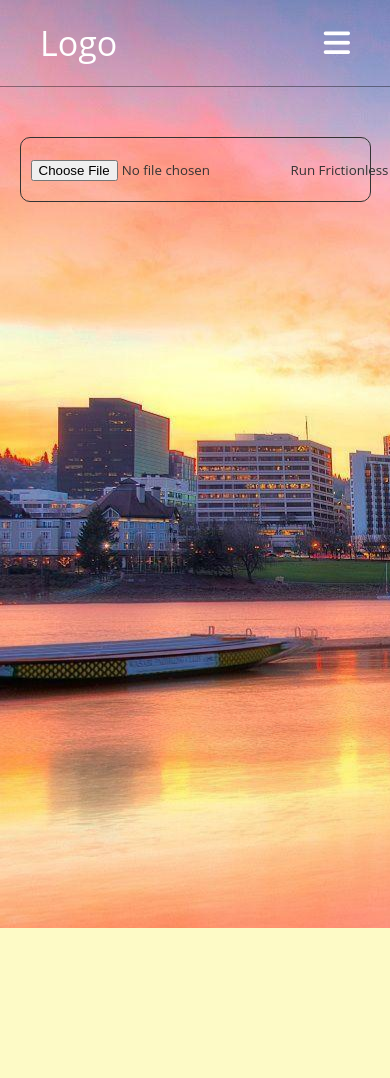
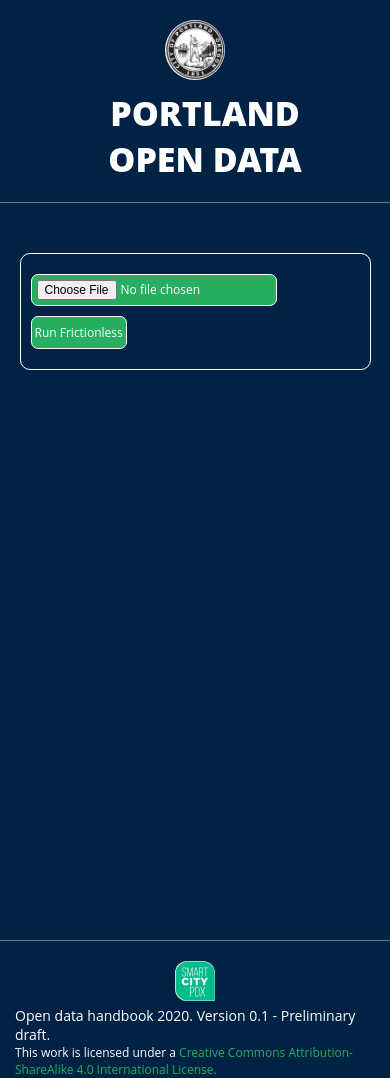
Before and after one commit to DjDadMouth1/Capstone-Summer-Fall, a Flask app: page / in a window 390 px wide. Before the commit the page ends 928 px from the top, so only its background shows below. Run offline with Flask 2, Linux system fonts and the light colour scheme; some libraries are stand-ins or nearby versions.

Commit message:
remove tabs, change background color, add footer

```diff
--- a/scss/style.scss
+++ b/scss/style.scss
@@ -3,7 +3,7 @@
 @import "media";
 
 *{
-    color: #333;
+    color: white;
 }
 html,body,input, button{
     font-family: "Open Sans", Courier, monospace;
@@ -17,133 +17,38 @@ img{
 }
 //@media only screen and (max-width: 768px)
 .body-content{
-    background-image: url("../images/background.jpg");
-    background-size: no-repeat;
-    height: 110vh;
+    background-color: #002244;
+    //height: 100vh;
+    position: relative;
 
     header{
         padding: 0px 20px;
         @media only screen and (max-width: 768px){
             padding: 0px 40px;
         }
-        border-bottom: 1px solid rgba(black, 0.4);
+        border-bottom: 1px solid rgba(white, 0.4);
         .container{
             padding: 20px 0px;
             .logo{
 
                 a{
-                    font-size: 34px;
-                    color: white;
                     @media only screen and (max-width: 768px){
                         font-size: 34px;
                     }
-                }
-            }
-            .navi{
-                .navi-list{
-                    @media only screen and (max-width: 700px){
-                        .nav-element{
-                            display: none;
-                        }
-                    }
-                    li{
-                        a{
-                            display: flex;
-                            align-items: center;
-                            justify-content: center;
-                            @media only screen and (max-width: 768px){
-                                font-size: 20px;
-                            }
-
-                            font-size: 24px;
-                            color: white;
-                            margin-left: 30px;
-                            font-weight: bold;
-
-                        }
-                        &:hover a{
-                            color: $secondary;
-                        }
-                    }
-                    .hamburger-icon{
-                        display: none;
-                        padding-left: 20px;
-                        /* .hover-ham{
-                            .ham-content{
-
-                                display: none;
-                                position: absolute;
-                                top: 48px;
-                                right: 20px;
-                                background-color: $primary;
-                                min-width: 160px;
-                                box-shadow: 0px 8px 16px 0px rgba(0,0,0,0.2);
-                                z-index: 1;
-                                padding: 10px 0px;
-                                a{
-                                    display: block;
-                                    padding: 5px 10px 5px 0px;
-                                    &:hover{
-                                        color: greenyellow;
-                                    }
-                                }
-
-
-                            }
-                        }
-
-                        .hover-ham{
-                            &:hover .ham-content{
-                                display: block;
-                            }
-                        } */
-
-
-                        @media only screen and (max-width: 700px){
-
-                            display: inline-block;
-                            position: relative;
-                            :hover .ham-content{
-                                display: block;
-                            }
-                            .hover-ham{
-                                .ham-content{
-                                    display: none;
-                                    position: absolute;
-                                    top: 26px;
-                                    right: 0;
-                                    background-color: $primary;
-                                    min-width: 160px;
-                                    box-shadow: 0px 8px 16px 0px rgba(0,0,0,0.2);
-                                    z-index: 1;
-                                    padding: 10px 0px;
-                                    a{
-                                        display: block;
-
-                                        padding: 5px 10px 5px 0px;
-                                        &:hover{
-                                            color: greenyellow;
+                    .logo-img{
+                        border-radius: 50%;
+                        width: 60px;
                     }
                 }
             }
-                            }
-                            .hover-ham{
-                                &:hover .ham-content{
-                                    display: block;
-                                }
-                            }
-
-
-                        }
-
-                        i{
+            .title{
+                margin-left: 20px;
+                a{
+                    div{
+                        font-size: 34px;
                         color: white;
-
-
-                            @media only screen and (max-width: 700px){
-
-                                font-size: 30px;
-                            }
+                        font-weight: 900;
+                        text-align: center;
                     }
 
                 }
@@ -151,16 +56,15 @@ img{
 
         }
     }
-    }
 
     .content{
         padding-top: 50px;
+        border-bottom: 1px solid rgba(white, 0.4);
         .container{
-
             .input-form{
                 margin: auto;
                 width: 50%;
-                @media only screen and (max-width: 768px){
+                @media only screen and (max-width: 900px){
                     width: 70%;
                 }
                 @media only screen and (max-width: 600px){
@@ -169,15 +73,18 @@ img{
                 form{
                     display: flex;
                     justify-content: space-between;
-                    border: solid #333 1px;
+                    border: solid white 1px;
                     border-radius: 10px;
                     padding: 20px 20px 20px 20px;
                     @media only screen and (max-width: 600px){
                         padding: 20px 10px;
+                        display: block;
+                        margin: auto;
                     }
+                    .input-p{
+                        cursor: pointer;
                         .choose-file{
-
-                        border: solid 1px #333;
+                            border: solid 1px white;
                             border-radius: 7px;
                             background-color: $primary;
                             color: white;
@@ -186,19 +93,24 @@ img{
                             &:hover{
                                 color: $secondary;
                             }
-                        @media only screen and (max-width: 600px){
+                            @media only screen and (max-width: 950px){
                                 font-size: 12px;
                             }
+                            @media only screen and (max-width: 600px){
+                                margin-bottom: 10px;
                             }
+                        }
+                    }
+
                     .run-frictionless{
                         padding: 0px 10px;
                         height: 33px;
-                        border: solid 1px #333;
+                        border: solid 1px white;
                         border-radius: 7px;
                         background-color: $primary;
                         color: white;
                         cursor: pointer;
-                        @media only screen and (max-width: 600px){
+                        @media only screen and (max-width: 950px){
                             font-size: 12px;
                             padding: 0px 3px;
                         }
@@ -235,7 +147,7 @@ img{
                         height: 33px;
                         font-size: 14px;
                         box-sizing: border-box;
-                        border: solid 1px #333;
+                        border: solid 1px white;
                         border-radius: 7px;
                         background-color: $primary;
                         color: white;
@@ -265,5 +177,35 @@ img{
             }
     }
     }
+    footer{
+        background-color: #002244;
+        padding-top: 20px;
+        a{
+            .blue-logo{
+                border-radius: 30% 30% 0% 30%;
+                width: 40px;
+            }
+        }
+        .footer-content{
+            margin-left: 15px;
+            .footer-version{
+                font-size: 14px;
+            }
+            .footer-license{
+                font-size: 12px;
+                a{
+                    color: $primary;
+                }
+            }
 
         }
+        @media only screen and (max-width: 786){
+            a{
+            .blue-logo{
+                width: 20px;
+            }
+        }
+        }
+    }
+
+}
--- a/static/css/style.css
+++ b/static/css/style.css
@@ -49,7 +49,7 @@
 }
 
 * {
-  color: #333;
+  color: white;
 }
 
 html, body, input, button {
@@ -66,14 +66,13 @@ img {
 }
 
 .body-content {
-  background-image: url("../images/background.jpg");
-  background-size: no-repeat;
-  height: 110vh;
+  background-color: #002244;
+  position: relative;
 }
 
 .body-content header {
   padding: 0px 20px;
-  border-bottom: 1px solid rgba(0, 0, 0, 0.4);
+  border-bottom: 1px solid rgba(255, 255, 255, 0.4);
 }
 
 @media only screen and (max-width: 768px) {
@@ -86,127 +85,31 @@ img {
   padding: 20px 0px;
 }
 
-.body-content header .container .logo a {
-  font-size: 34px;
-  color: white;
-}
-
 @media only screen and (max-width: 768px) {
   .body-content header .container .logo a {
     font-size: 34px;
   }
 }
 
-@media only screen and (max-width: 700px) {
-  .body-content header .container .navi .navi-list .nav-element {
-    display: none;
-  }
+.body-content header .container .logo a .logo-img {
+  border-radius: 50%;
+  width: 60px;
 }
 
-.body-content header .container .navi .navi-list li a {
-  display: -webkit-box;
-  display: -ms-flexbox;
-  display: flex;
-  -webkit-box-align: center;
-      -ms-flex-align: center;
-          align-items: center;
-  -webkit-box-pack: center;
-      -ms-flex-pack: center;
-          justify-content: center;
-  font-size: 24px;
-  color: white;
-  margin-left: 30px;
-  font-weight: bold;
+.body-content header .container .title {
+  margin-left: 20px;
 }
 
-@media only screen and (max-width: 768px) {
-  .body-content header .container .navi .navi-list li a {
-    font-size: 20px;
-  }
-}
-
-.body-content header .container .navi .navi-list li:hover a {
-  color: #f1c40f;
-}
-
-.body-content header .container .navi .navi-list .hamburger-icon {
-  display: none;
-  padding-left: 20px;
-  /* .hover-ham{
-                            .ham-content{
-
-                                display: none;
-                                position: absolute;
-                                top: 48px;
-                                right: 20px;
-                                background-color: $primary;
-                                min-width: 160px;
-                                box-shadow: 0px 8px 16px 0px rgba(0,0,0,0.2);
-                                z-index: 1;
-                                padding: 10px 0px;
-                                a{
-                                    display: block;
-                                    padding: 5px 10px 5px 0px;
-                                    &:hover{
-                                        color: greenyellow;
-                                    }
-                                }
-
-
-                            }
-                        }
-
-                        .hover-ham{
-                            &:hover .ham-content{
-                                display: block;
-                            }
-                        } */
-}
-
-@media only screen and (max-width: 700px) {
-  .body-content header .container .navi .navi-list .hamburger-icon {
-    display: inline-block;
-    position: relative;
-  }
-  .body-content header .container .navi .navi-list .hamburger-icon :hover .ham-content {
-    display: block;
-  }
-  .body-content header .container .navi .navi-list .hamburger-icon .hover-ham .ham-content {
-    display: none;
-    position: absolute;
-    top: 26px;
-    right: 0;
-    background-color: #27ae60;
-    min-width: 160px;
-    -webkit-box-shadow: 0px 8px 16px 0px rgba(0, 0, 0, 0.2);
-            box-shadow: 0px 8px 16px 0px rgba(0, 0, 0, 0.2);
-    z-index: 1;
-    padding: 10px 0px;
-  }
-  .body-content header .container .navi .navi-list .hamburger-icon .hover-ham .ham-content a {
-    display: block;
-    padding: 5px 10px 5px 0px;
-  }
-  .body-content header .container .navi .navi-list .hamburger-icon .hover-ham .ham-content a:hover {
-    color: greenyellow;
-  }
-  .body-content header .container .navi .navi-list .hamburger-icon .hover-ham:hover .ham-content {
-    display: block;
-  }
-}
-
-.body-content header .container .navi .navi-list .hamburger-icon i {
+.body-content header .container .title a div {
+  font-size: 34px;
   color: white;
-}
-
-@media only screen and (max-width: 700px) {
-  .body-content header .container .navi .navi-list .hamburger-icon i {
-    font-size: 30px;
-  }
+  font-weight: 900;
+  text-align: center;
 }
 
 .body-content .content {
   padding-top: 50px;
+  border-bottom: 1px solid rgba(255, 255, 255, 0.4);
 }
 
 .body-content .content .container .input-form {
@@ -214,7 +117,7 @@ img {
   width: 50%;
 }
 
-@media only screen and (max-width: 768px) {
+@media only screen and (max-width: 900px) {
   .body-content .content .container .input-form {
     width: 70%;
   }
@@ -233,7 +136,7 @@ img {
   -webkit-box-pack: justify;
       -ms-flex-pack: justify;
           justify-content: space-between;
-  border: solid #333 1px;
+  border: solid white 1px;
   border-radius: 10px;
   padding: 20px 20px 20px 20px;
 }
@@ -241,11 +144,17 @@ img {
 @media only screen and (max-width: 600px) {
   .body-content .content .container .input-form form {
     padding: 20px 10px;
+    display: block;
+    margin: auto;
   }
 }
 
-.body-content .content .container .input-form form .choose-file {
-  border: solid 1px #333;
+.body-content .content .container .input-form form .input-p {
+  cursor: pointer;
+}
+
+.body-content .content .container .input-form form .input-p .choose-file {
+  border: solid 1px white;
   border-radius: 7px;
   background-color: #27ae60;
   color: white;
@@ -253,27 +162,33 @@ img {
   cursor: pointer;
 }
 
-.body-content .content .container .input-form form .choose-file:hover {
+.body-content .content .container .input-form form .input-p .choose-file:hover {
   color: #f1c40f;
 }
 
+@media only screen and (max-width: 950px) {
+  .body-content .content .container .input-form form .input-p .choose-file {
+    font-size: 12px;
+  }
+}
+
 @media only screen and (max-width: 600px) {
-  .body-content .content .container .input-form form .choose-file {
-    font-size: 12px;
+  .body-content .content .container .input-form form .input-p .choose-file {
+    margin-bottom: 10px;
   }
 }
 
 .body-content .content .container .input-form form .run-frictionless {
   padding: 0px 10px;
   height: 33px;
-  border: solid 1px #333;
+  border: solid 1px white;
   border-radius: 7px;
   background-color: #27ae60;
   color: white;
   cursor: pointer;
 }
 
-@media only screen and (max-width: 600px) {
+@media only screen and (max-width: 950px) {
   .body-content .content .container .input-form form .run-frictionless {
     font-size: 12px;
     padding: 0px 3px;
@@ -317,7 +232,7 @@ img {
   font-size: 14px;
   -webkit-box-sizing: border-box;
           box-sizing: border-box;
-  border: solid 1px #333;
+  border: solid 1px white;
   border-radius: 7px;
   background-color: #27ae60;
   color: white;
@@ -349,4 +264,36 @@ img {
   overflow: auto;
   padding: 0px 10px;
 }
+
+.body-content footer {
+  background-color: #002244;
+  padding-top: 20px;
+}
+
+.body-content footer a .blue-logo {
+  border-radius: 30% 30% 0% 30%;
+  width: 40px;
+}
+
+.body-content footer .footer-content {
+  margin-left: 15px;
+}
+
+.body-content footer .footer-content .footer-version {
+  font-size: 14px;
+}
+
+.body-content footer .footer-content .footer-license {
+  font-size: 12px;
+}
+
+.body-content footer .footer-content .footer-license a {
+  color: #27ae60;
+}
+
+@media only screen and (max-width: 786) {
+  .body-content footer a .blue-logo {
+    width: 20px;
+  }
+}
 /*# sourceMappingURL=style.css.map */
--- a/templates/htmlPage.html
+++ b/templates/htmlPage.html
@@ -39,46 +39,21 @@
   <body class="bg-dark">
     <div class="body-content">
       <header>
-        <div class="container flex j-between a-center ">
+        <div class="container flex j-center a-center ">
           <div class="logo">
-            <a href="">Logo</a>
+            <a href=""><img class="logo-img" src="../static/images/logo.PNG" alt=""></a>
           </div>
-          <nav class="navi">
-            <ul class="navi-list flex j-between a-center">
-              <li class="nav-element" ><a href="">Home</a></li>
-              <li class="nav-element" ><a href="">Instruction</a></li>
-              <li class="nav-element" ><a href="">About</a></li>
-              <li class="nav-element" ><a href="">Contact</a></li>
-              <li class="hamburger-icon">
-                    <!-- <div class="ham-content">
-                      <a href="">Home</a>
-                      <a href="">Instruction</a>
-                      <a href="">About</a>
-                      <a href="">Contact</a>
-                    </div> -->
-                    <div class="hover-ham">
-                      <i class="fa fa-bars"></i>
-                      <div class="ham-content">
-                        <a href="">Home</a>
-                        <a href="">Instruction</a>
-                        <a href="">About</a>
-                        <a href="">Contact</a>
-                      </div>
-                    </div>
-
-              </li>
-
-            </ul>
-          </nav>
+          <div class="title">
+            <a href=""> <div>PORTLAND OPEN DATA</div> </a>
+          </div>
         </div>
       </header>
-
       <div class="content">
         <div class="container">
           <div class="input-form">
             <form method="POST" action="" enctype="multipart/form-data">
-              <p><input type="file" name="filename"></p>
-              <p><input type="submit" value="Run Frictionless"></p>
+              <p class="input-p"><input class="choose-file" type="file" name="filename"></p>
+              <p><input class="run-frictionless" type="submit" value="Run Frictionless"></p>
             </form>
             <!-- <form method="POST" action="" onsubmit="return doSomething();" class="my-form">
               <input class="choose-file" type="file" id="myFile" name="filename">
@@ -102,6 +77,18 @@
           </div>
         </div>
       </div>
+      <footer class="flex j-center a-center" >
+        <a href=""><img class="blue-logo" src="../static/images/blue-logo.PNG" alt=""></a>
+        <div class="footer-content">
+          <p class="footer-version">
+            Open data handbook 2020. Version 0.1 - Preliminary draft.
+          </p>
+          <p class="footer-license">
+            This work is licensed under a
+            <a href="">Creative Commons Attribution-ShareAlike 4.0 International License.</a>
+          </p>
+        </div>
+      </footer>
 
     </div>
 
```
Also changed, not shown: project_presentation.txt (added, +30 -0 lines), static/images/background.jpg (deleted), static/images/blue-logo.PNG (added), static/images/download.jpg (deleted), static/images/logo.PNG (added), 1 other file. Lines whose indentation alone changed are shown as unchanged.
